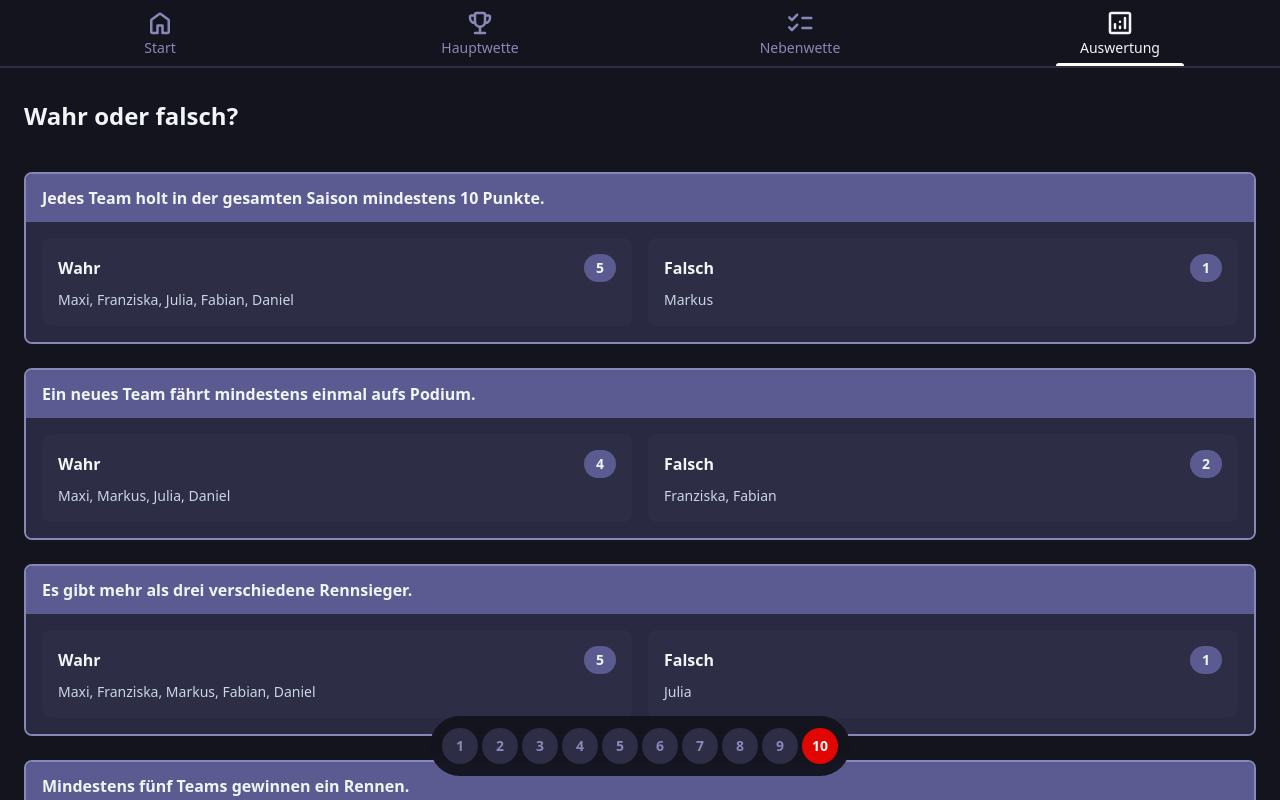
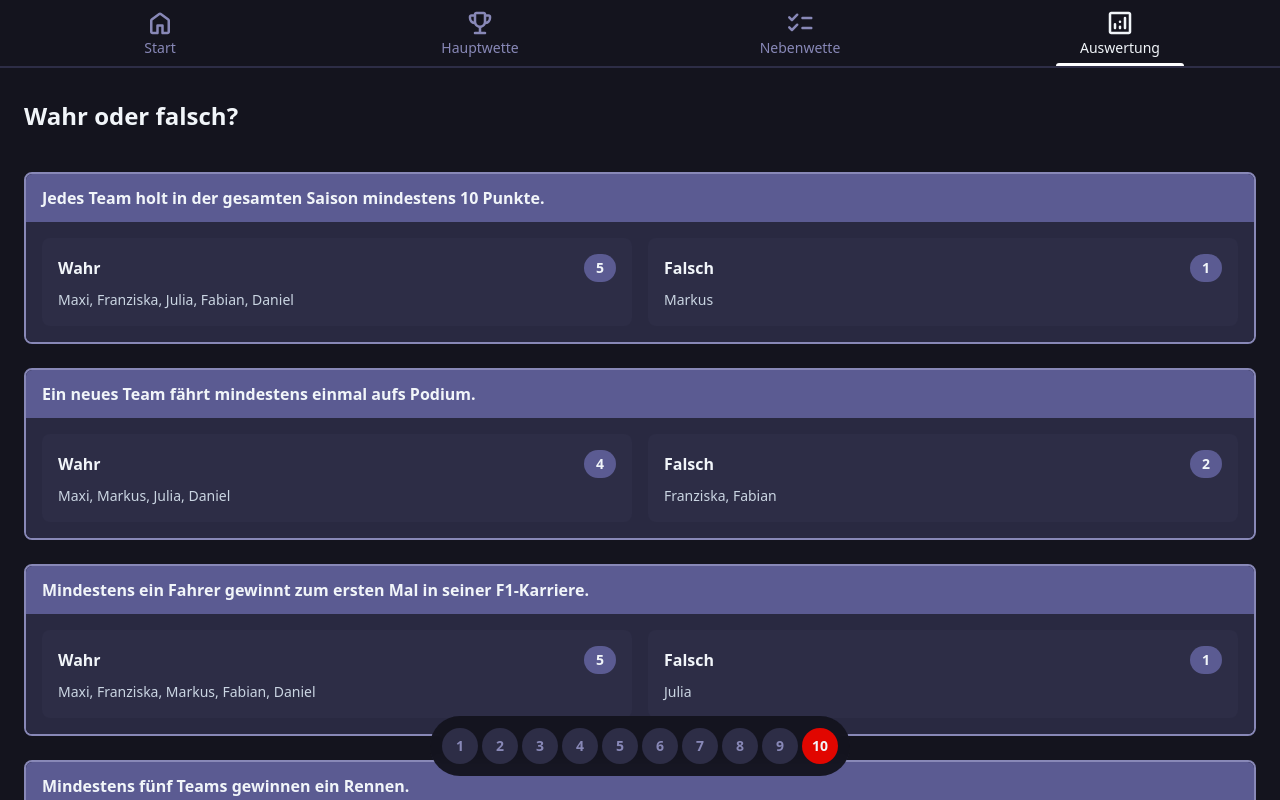
Before and after one commit to Fabinatix97/f1-bet, a Vue app in the folder frontend/: page /results/10 in a window 1280 px wide. Shown: the top 800 px of the page. Built offline with nearby package versions, Linux system fonts and the light colour scheme; no server answers.

Commit message:
Update result statement description

```diff
--- a/frontend/src/views/results/Auswertung10View.vue
+++ b/frontend/src/views/results/Auswertung10View.vue
@@ -14,7 +14,7 @@ const statementMapping = {
     statement: 'Ein neues Team fährt mindestens einmal aufs Podium.',
   },
   multipleRaceWinners: {
-    statement: 'Es gibt mehr als drei verschiedene Rennsieger.',
+    statement: 'Mindestens ein Fahrer gewinnt zum ersten Mal in seiner F1-Karriere.',
   },
   fiveTeamsWinRaces: {
     statement: 'Mindestens fünf Teams gewinnen ein Rennen.',
```
